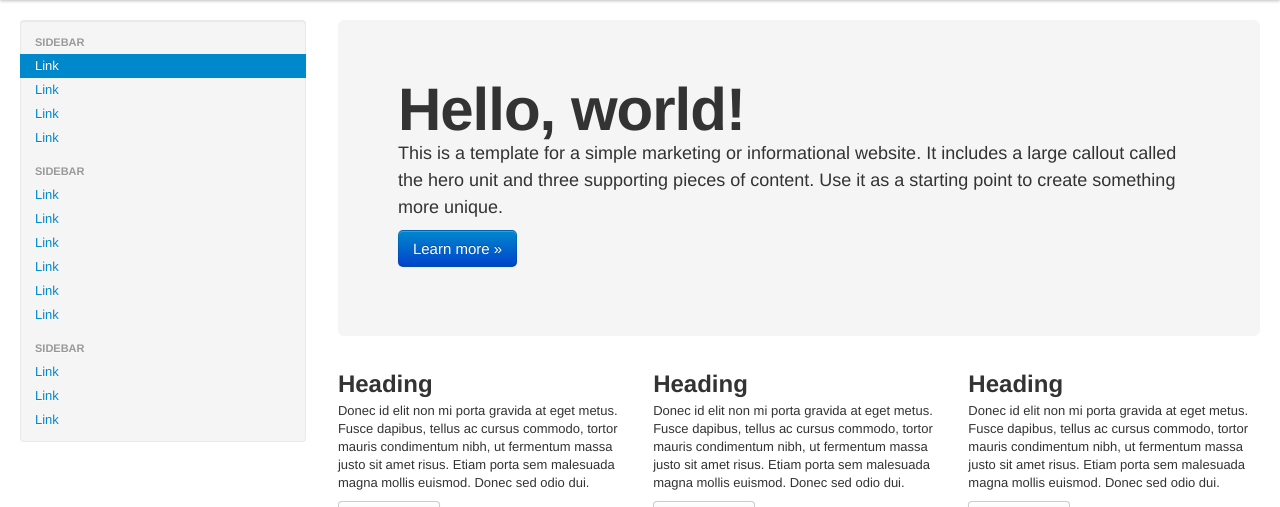
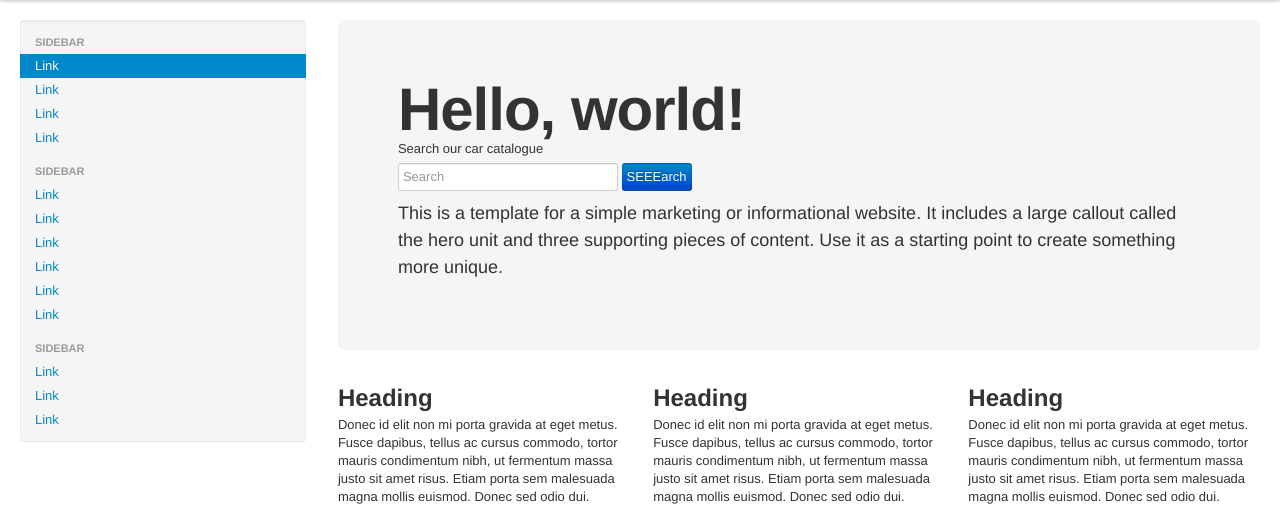
Before and after one commit to jcody/car-cs2102, a PHP site: page / in a window 1280 px wide. Shown: the part 40-547 px from the top of the page. Run offline with PHP 8.4, Linux system fonts and the light colour scheme; some libraries are stand-ins or nearby versions.

Commit message:
Backed up files/cleaning up frontend

```diff
--- a/index.php
+++ b/index.php
@@ -31,8 +31,13 @@
         <div class="span9">
           <div class="hero-unit">
             <h1>Hello, world!</h1>
+
+            	<label>Search our car catalogue</label>
+	            <input type="text" name="search" placeholder="Search" class="search">
+	            <input class="btn-primary" type="submit" value="SEEEarch">
+
             <p>This is a template for a simple marketing or informational website. It includes a large callout called the hero unit and three supporting pieces of content. Use it as a starting point to create something more unique.</p>
-            <p><a class="btn btn-primary btn-large">Learn more &raquo;</a></p>
+
           </div>
           <div class="row-fluid">
             <div class="span4">
```
